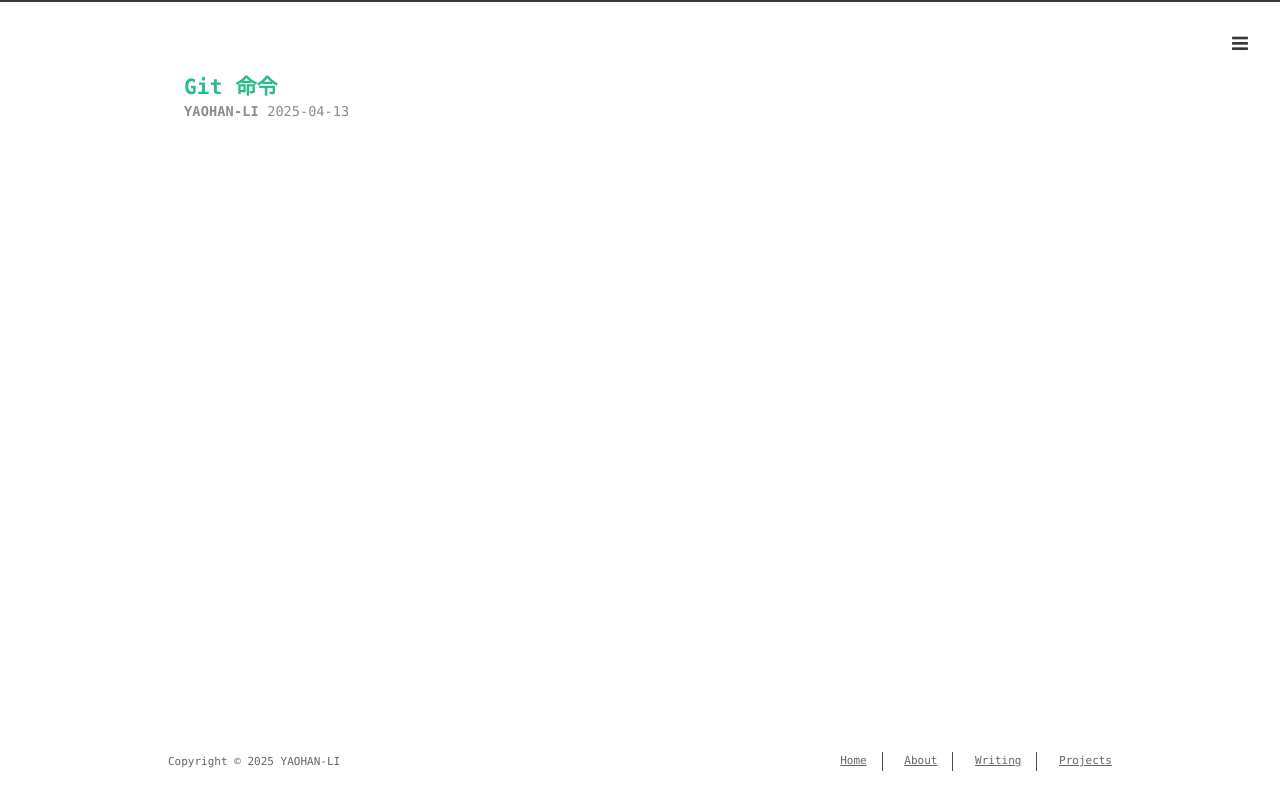
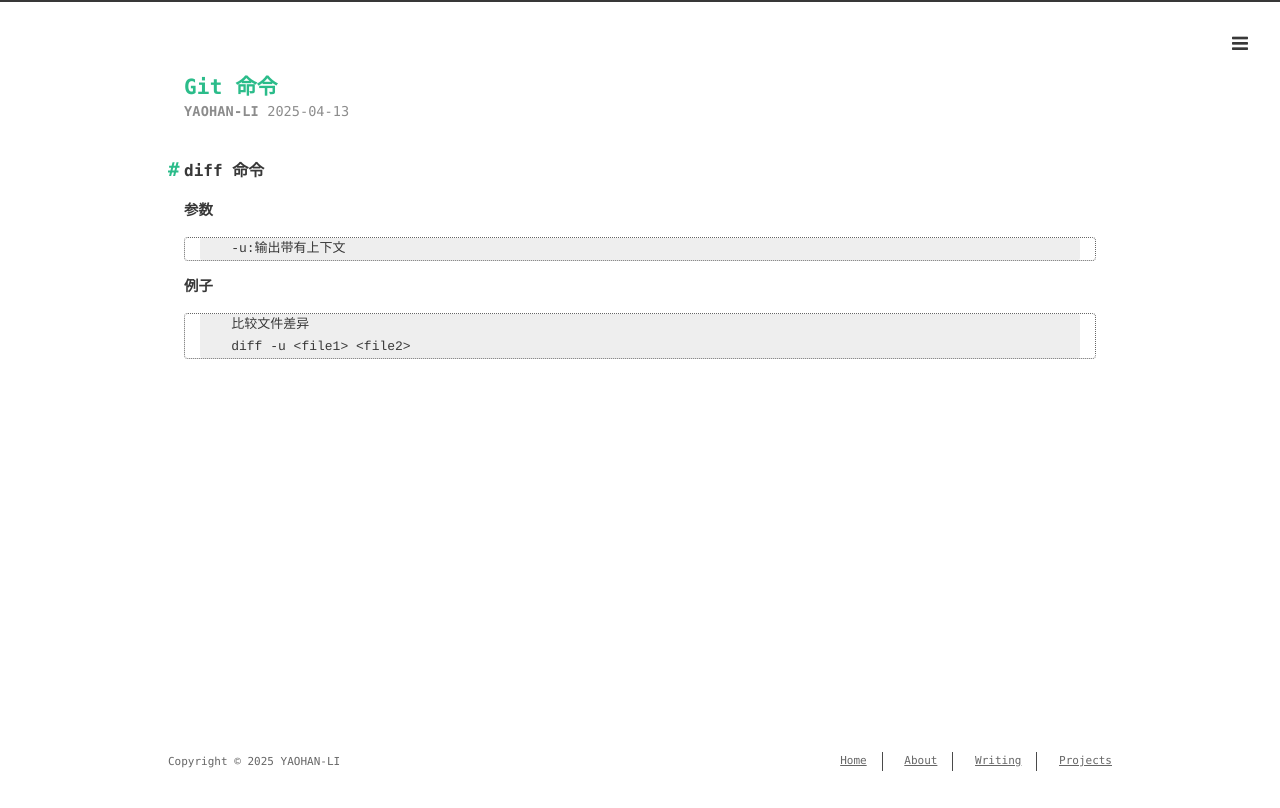
Before and after one commit to Nickshade/blogs, a plain HTML site: page 2025/04/13/Git-命令/index.html in a window 1280 px wide. Drawn offline with Linux system fonts and the light colour scheme; a web font is replaced by a local one.

Commit message:
Deploy update

```diff
--- a/2025/04/13/Git-命令/index.html
+++ b/2025/04/13/Git-命令/index.html
@@ -6,15 +6,15 @@
     <meta http-equiv="X-UA-Compatible" content="IE=edge">
     <meta name="HandheldFriendly" content="True">
     <meta name="viewport" content="width=device-width, initial-scale=1, maximum-scale=1" />
-    <meta name="description" content="Record Daily Learning">
+    <meta name="description" content="diff 命令参数    -u:输出带有上下文  例子    比较文件差异     diff -u &lt;file1&gt; &lt;file2&gt;">
 <meta property="og:type" content="article">
 <meta property="og:title" content="Git 命令">
 <meta property="og:url" content="https://nickshade.github.io/2025/04/13/Git-%E5%91%BD%E4%BB%A4/">
 <meta property="og:site_name" content="YAOHAN-LI">
-<meta property="og:description" content="Record Daily Learning">
+<meta property="og:description" content="diff 命令参数    -u:输出带有上下文  例子    比较文件差异     diff -u &lt;file1&gt; &lt;file2&gt;">
 <meta property="og:locale" content="en_US">
 <meta property="article:published_time" content="2025-04-13T08:12:14.000Z">
-<meta property="article:modified_time" content="2025-04-13T08:12:14.854Z">
+<meta property="article:modified_time" content="2025-04-13T09:14:25.196Z">
 <meta property="article:author" content="YAOHAN-LI">
 <meta property="article:tag" content="log">
 <meta name="twitter:card" content="summary">
@@ -101,7 +101,7 @@
 
     </div>
     <div id="toc">
-
+      <ol class="toc"><li class="toc-item toc-level-2"><a class="toc-link" href="#diff-%E5%91%BD%E4%BB%A4"><span class="toc-number">1.</span> <span class="toc-text">diff 命令</span></a><ol class="toc-child"><li class="toc-item toc-level-3"><a class="toc-link" href="#%E5%8F%82%E6%95%B0"><span class="toc-number">1.1.</span> <span class="toc-text">参数</span></a></li><li class="toc-item toc-level-3"><a class="toc-link" href="#%E4%BE%8B%E5%AD%90"><span class="toc-number">1.2.</span> <span class="toc-text">例子</span></a></li></ol></li></ol>
     </div>
   </span>
 </div>
@@ -135,6 +135,11 @@
 
 
   <div class="content" itemprop="articleBody">
+    <h2 id="diff-命令"><a href="#diff-命令" class="headerlink" title="diff 命令"></a>diff 命令</h2><h3 id="参数"><a href="#参数" class="headerlink" title="参数"></a>参数</h3><pre><code>    -u:输出带有上下文
+</code></pre>
+<h3 id="例子"><a href="#例子" class="headerlink" title="例子"></a>例子</h3><pre><code>    比较文件差异
+    diff -u &lt;file1&gt; &lt;file2&gt;
+</code></pre>
 
   </div>
 </article>
@@ -161,7 +166,7 @@
     </div>
 
     <div id="toc-footer" style="display: none">
-
+      <ol class="toc"><li class="toc-item toc-level-2"><a class="toc-link" href="#diff-%E5%91%BD%E4%BB%A4"><span class="toc-number">1.</span> <span class="toc-text">diff 命令</span></a><ol class="toc-child"><li class="toc-item toc-level-3"><a class="toc-link" href="#%E5%8F%82%E6%95%B0"><span class="toc-number">1.1.</span> <span class="toc-text">参数</span></a></li><li class="toc-item toc-level-3"><a class="toc-link" href="#%E4%BE%8B%E5%AD%90"><span class="toc-number">1.2.</span> <span class="toc-text">例子</span></a></li></ol></li></ol>
     </div>
 
     <div id="share-footer" style="display: none">
```
